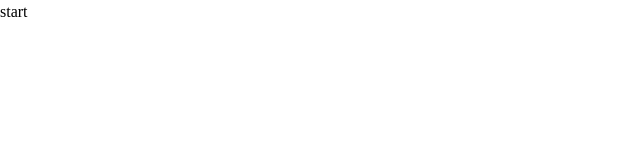
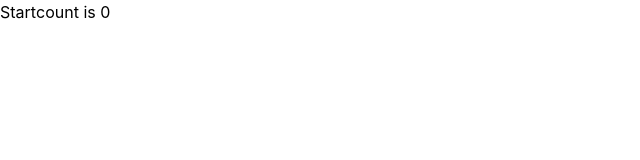
Before and after one commit to Konijnebeer/tle-1, a React (Vite) app: page / in a window 1280 px wide. Shown: the top 160 px of the page, without its empty margins (0-640 px from the left). Built offline with nearby package versions, Linux system fonts and the light colour scheme.

Commit message:
fixed versioning and tailwind

```diff
--- a/package.json
+++ b/package.json
@@ -10,6 +10,7 @@
     "preview": "vite preview"
   },
   "dependencies": {
+    "@tailwindcss/vite": "^4.1.13",
     "lucide-react": "^0.542.0",
     "react": "^19.1.1",
     "react-dom": "^19.1.1"
--- a/src/App.jsx
+++ b/src/App.jsx
@@ -1,17 +1,18 @@
-import { useState } from 'react'
-import reactLogo from './assets/react.svg'
-import viteLogo from '/vite.svg'
+import { useState } from "react";
 
 function App() {
-  const [count, setCount] = useState(0)
+  const [count, setCount] = useState(0);
 
   return (
     <>
       <main>
-        start
+        Start
+        <button onClick={() => setCount((count) => count + 1)}>
+          count is {count}
+        </button>
       </main>
     </>
-  )
+  );
 }
 
-export default App
+export default App;
```
Also changed, not shown: 1 other file (tests, documents, lock files or other folders).
